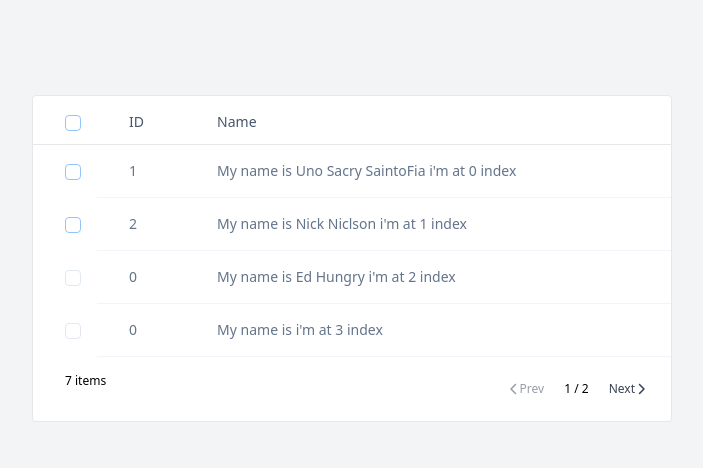
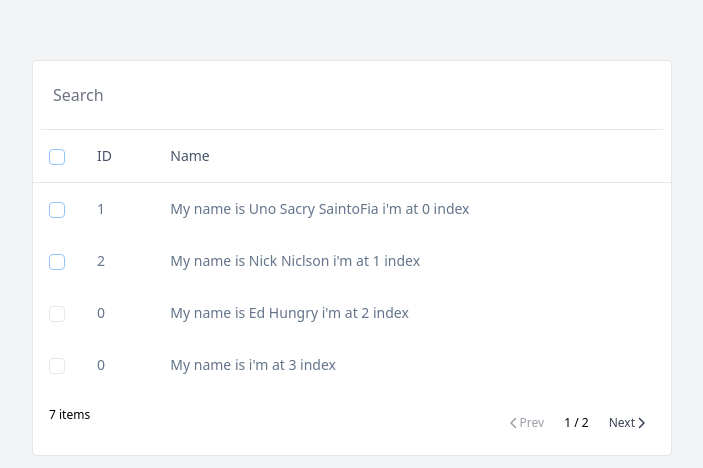
Before and after one commit to SaintMiner/vue-better-table, a Vue app: page / in a window 1280 px wide. Shown: the part 142-610 px from the top of the page, without its empty margins (288-991 px from the left). Built offline with nearby package versions, Linux system fonts and the light colour scheme.

Commit message:
Mini-fixi

```diff
--- a/src/App.vue
+++ b/src/App.vue
@@ -9,6 +9,7 @@
         :data-row-num="false"
         selectable
         pagination
+        :searchable="true"
         :paginationLimit="4"
         :objects-select="false"
         @rowClick="testRowClick"
--- a/src/components/BetterTable.vue
+++ b/src/components/BetterTable.vue
@@ -1,10 +1,10 @@
 <template>
-	<div class="bg-white border rounded pt-4">
-		<div class="w-1/2" v-if="searchable">
+	<div class="bg-white border rounded">
+		<div class=" pb-4 m-auto mx-2 border-b pt-4" v-if="searchable">
 			<input
 				v-model="search"
 				type="text"
-				class="w-full px-3 py-1.5 text-base font-normal text-gray-700 bg-white bg-clip-padding border border-solid border-gray-300 rounded transition ease-in-out m-0 focus:text-gray-700 focus:bg-white focus:border-blue-200 focus:outline-none"
+				class="w-full px-3 py-1.5 text-base font-normal text-gray-700 bg-white bg-clip-padding border-none rounded transition ease-in-out m-0 focus:text-gray-700 focus:bg-white focus:border-blue-200 focus:outline-none"
 				placeholder="Search"
 			/>
 		</div>
@@ -12,10 +12,10 @@
 		<div>
 			<table class="w-full border-collapse table-auto text-sm">
 				<thead>
-					<tr>
+					<tr class="border-b">
 						<th
 							v-if="selectable"
-							class="border-b dark:border-slate-600 font-medium p-4 pl-8 pt-0 pb-3 text-slate-600 dark:text-slate-200 text-left"
+							class="font-medium p-4 text-slate-600 text-left"
 						>
 							<input
 								type="checkbox"
@@ -28,7 +28,7 @@
 						<th
 							v-for="column in columns"
 							:key="column.name"
-							class="border-b dark:border-slate-600 font-medium p-4 pl-8 pt-0 pb-3 text-slate-600 dark:text-slate-200 text-left"
+							class="font-medium p-4 text-slate-600 text-left"
 						>
 							{{ column.label }}
 						</th>
@@ -40,9 +40,9 @@
 						v-for="(row, index) in paginatedRows"
 						:key="row[keyColumn]"
 						@click="rowClick(row, index)"
-						class="hover:bg-gray-200"
+						class="hover:bg-gray-100"
 					>
-						<td class="p-4 pl-8 w-0" v-if="selectable">
+						<td class="p-4 w-0" v-if="selectable">
 							<input
 								type="checkbox"
 								class="rounded text-blue-400 border-blue-300 focus:ring-blue-200 disabled:border-slate-200 disabled:cursor-not-allowed"
@@ -59,7 +59,7 @@
 						<td
 							v-for="column in columns"
 							:key="column.name"
-							class="p-4 pl-8 border-b border-slate-100 dark:border-slate-700 text-slate-500 dark:text-slate-400"
+							class="p-4 border-slate-100 text-slate-500"
 						>
 							<slot
 								:name="column.name"
@@ -71,10 +71,11 @@
 							</slot>
 						</td>
 					</tr>
+					<!-- <tr><td class="p-4">a</td></tr> -->
 				</tbody>
 			</table>
 
-			<div class="p-4 pl-8 flex justify-between">
+			<div class="p-4 flex justify-between">
 				<div class="text-xs">{{ data?.length ?? 0 }} items</div>
 
 				<div class="flex" v-if="pagination">
@@ -245,6 +246,10 @@ export default {
 				this.$emit("update:modelValue", value);
 			},
 		},
+
+		search() {
+			this.page = 1;
+		}
 	},
 
 	methods: {
```
